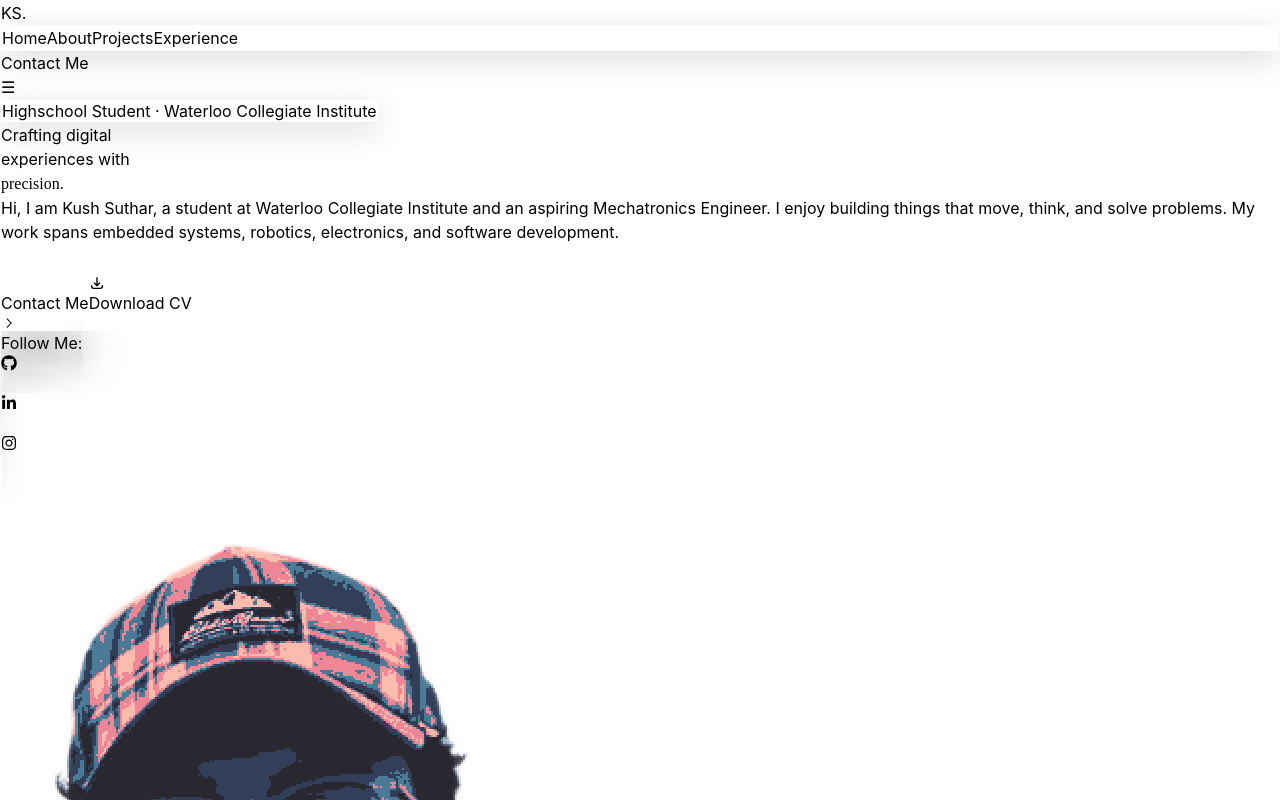
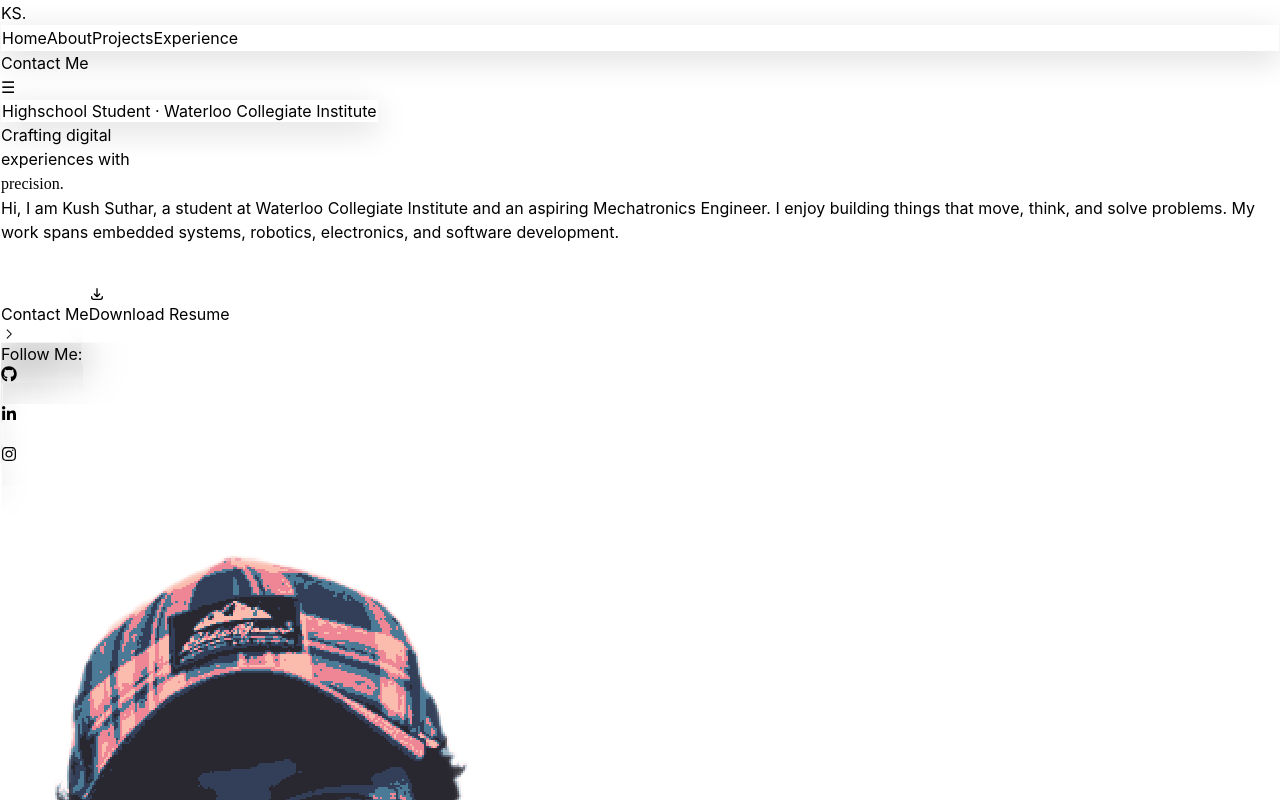
Before and after one commit to kus001/Portfolio-Site, a React (Vite) app in the folder vite-project/: page / in a window 1280 px wide. Shown: the top 800 px of the page. Built offline with nearby package versions, Linux system fonts and the light colour scheme.

Commit message:
WIP: stuck on getting the Download Resume button to lead to a new window being opened with my resume file.

```diff
--- a/vite-project/src/App.jsx
+++ b/vite-project/src/App.jsx
@@ -6,12 +6,15 @@ import { Hero } from "@/sections/Hero";
 import { Projects } from "@/sections/Projects";
 import { Contact } from "@/sections/Contact";
 
+
+// had to get help from AI, could not figure out how to change the website from just being a single page where you scroll down, to having the buttons in the navbar actually lead to different pages.
+
 function App() {
 
   const [activeSection, setActiveSection] = useState("home");
 
   const sections = {
-    home: <Hero />,
+    home: <Hero setActiveSection={setActiveSection} />,
     about: <About />,
     projects: <Projects />,
     experience: <Experience />,
--- a/vite-project/src/components/AnimatedBorderButton.jsx
+++ b/vite-project/src/components/AnimatedBorderButton.jsx
@@ -1,6 +1,6 @@
 import { HiOutlineDownload } from "react-icons/hi";
 
-export const AnimatedBorderButton = ({children }) => {
+export const AnimatedBorderButton = ({children, onClick }) => { // added and onClick to lead to go to the resume
     return (
         <button className="relative bg-transparent border border-border text-foreground
         hover:border-primary/50 transition-all duration-1000 focus:outline-none
--- a/vite-project/src/sections/Hero.jsx
+++ b/vite-project/src/sections/Hero.jsx
@@ -25,7 +25,7 @@ const profilePics = [
 
 const randomProfile = profilePics[Math.floor(Math.random() * profilePics.length)] // Math.floor() takes out any decimal points and makes sure that valid, whole # indexes are used
 
-export const Hero = () => {
+export const Hero = ({ setActiveSection }) => {
     return (
         // background
         <section className="relative min-h-screen flex items-center overflow-hidden">
@@ -80,12 +80,12 @@ export const Hero = () => {
 
                         {/* CTA */}
                         <div className="flex flex-wrap gap-4 animate-fade-in animation-delay-300">
-                            <Button size="lg">
+                            <Button size="lg" onClick={() => setActiveSection("contact")}> {/* had to get help from AI for some parts, I could not figure out the syntax of using setActiveSection() with onClick() */}
                                 Contact Me <GoChevronRight className="w-5 h-5"/>
                             </Button>
-                            <AnimatedBorderButton>
+                            <AnimatedBorderButton onClick={() => window.open("@public/Resume - Kush Suthar.png", "_blank")}>
                                 <HiOutlineDownload className="w-5 h-5"/>
-                                Download CV
+                                Download Resume
                             </AnimatedBorderButton>
                         </div>
 
```
Also changed, not shown: vite-project/public/Resume - Kush Suthar.png (added).
